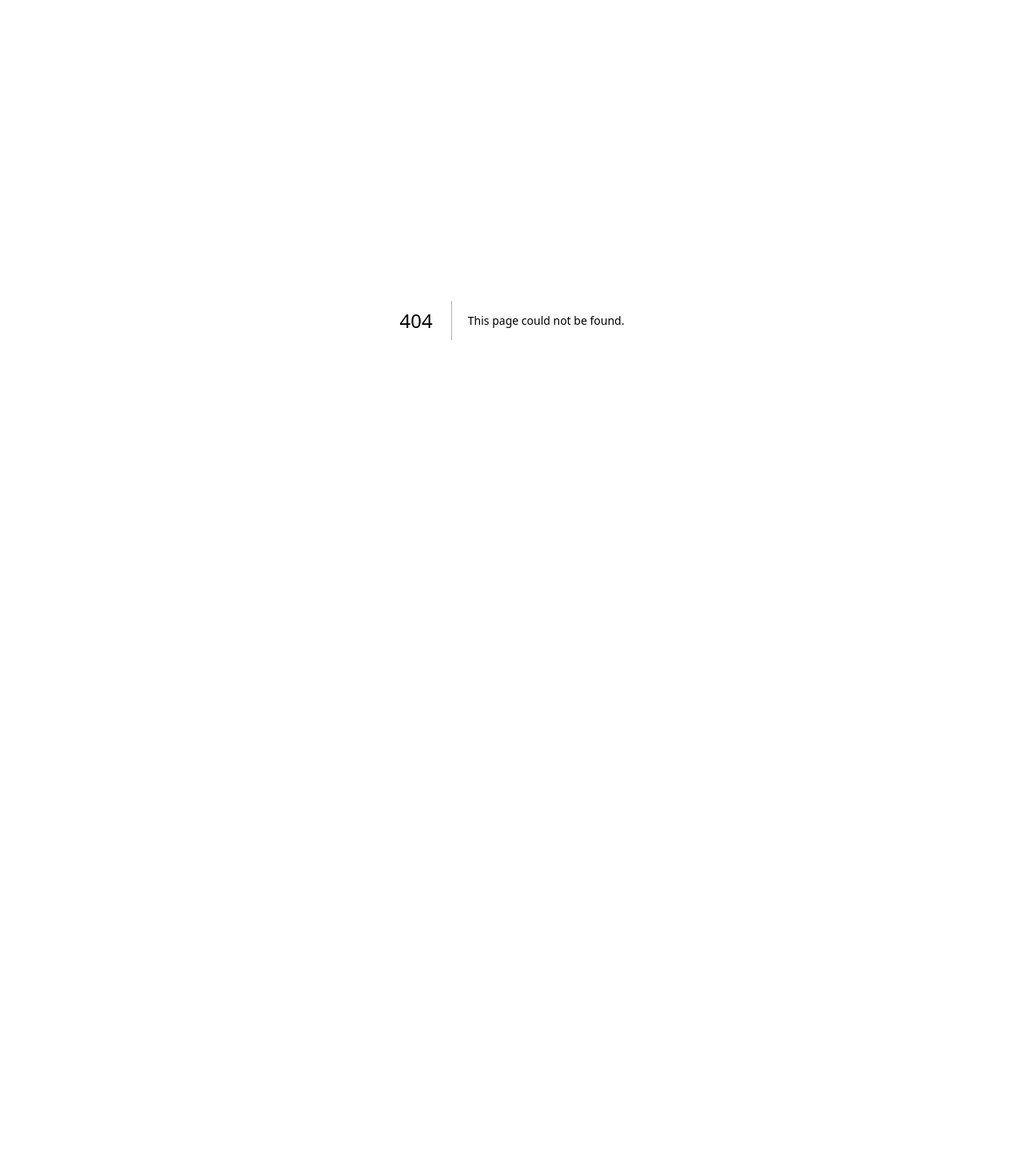
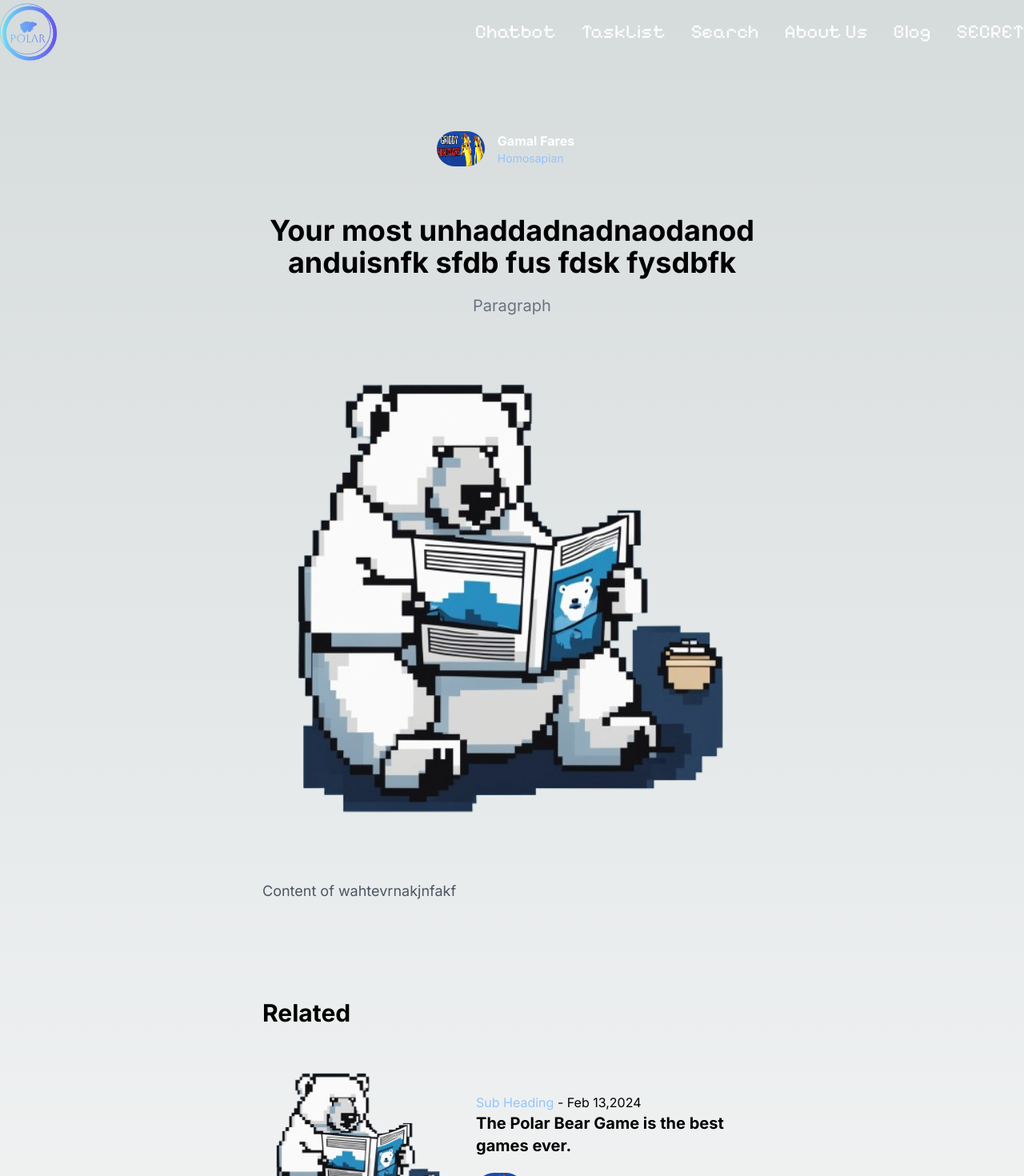
Before and after one commit to SHasan59/Polar, a Next.js app: page /blog/post1 in a window 1280 px wide. Before the commit this address had no page. Shown: the top 1470 px of the page at 80% size. Before the commit the page ends 800 px from the top, so only its background shows below. Built offline with nearby package versions, Linux system fonts and the light colour scheme.

Commit message:
test post1

```diff
--- /dev/null
+++ b/src/app/blog/post1/page.tsx
@@ -0,0 +1,33 @@
+import Image from "next/image"
+import Format from "../../format/format"
+import Author from "../../components/child/author"
+import Similar from "../../components/child/Similar"
+export default function Page() {
+    return (
+        <Format>
+            <section className="container mx-auto md:px-2 py-16 w-1/2">
+                <div className="flex justify-center">
+                    <Author></Author>
+                </div>
+
+                <div className="post py-10">
+                    <h1 className="font-bold text-4xl text-center pb-5">
+                        Your most unhaddadnadnaodanod anduisnfk sfdb fus fdsk fysdbfk
+                    </h1>
+                    <p className="text-gray-500 text-xl text-center">Paragraph</p>
+
+                    <div className="py-10">
+                        <Image src="/images/polarblack.png" width={900} height={600} alt="Placeholder Image" />
+                    </div>
+
+                    <div className="content text-gray-600 text-lg flex-col gap-4">
+                        <p>
+                            Content of wahtevrnakjnfakf
+                        </p>
+                    </div>
+                    <Similar></Similar>
+                </div>
+            </section>
+        </Format>
+    )
+}
--- a/src/app/components/section1.js
+++ b/src/app/components/section1.js
@@ -21,7 +21,7 @@ export default function Section1() {
       id: 1,
       imageUrl: '/images/pokemon z.png',
       title: 'New “Pokémon Legends Z-A” Game Announced for Switch in 2025',
-      linkUrl: 'http://localhost:3000/blog/post1',
+      linkUrl: '/blog/post1',
       category: 'Nintendo',
       date: 'Feb 28,2024',
       content:
```
